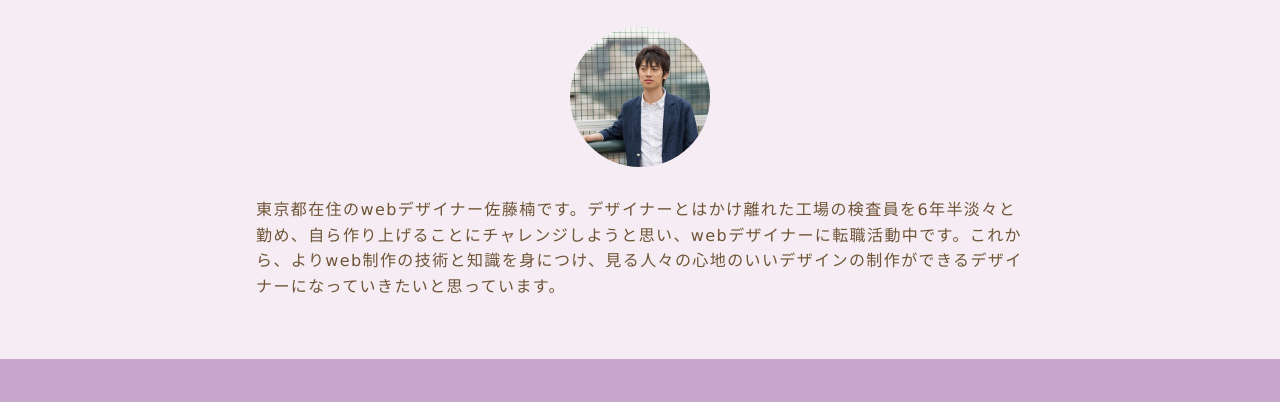
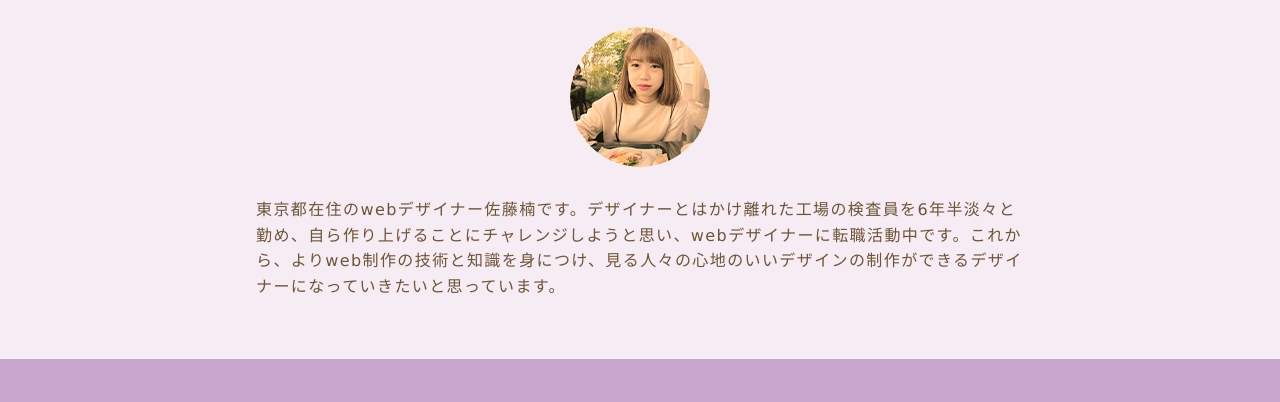
Before and after one commit to minapichaaaan/minapichaaaan.github.io, a plain HTML site: page index.html in a window 1280 px wide. Shown: the part 199-601 px from the top of the page. Drawn offline with nearby package versions, Linux system fonts and the light colour scheme.

Commit message:
chenge profile

```diff
--- a/index.html
+++ b/index.html
@@ -13,7 +13,7 @@
             <a href="#contact" class="button-contact"><i aria-label="お問い合わせ" class="fa fa-envelope-o"></i></a>
             <div class="profile">
                 <h1 class="site-title abel uppercase text-center">Web Designer <span>Minami Sato</span></h1>
-                <img src="./images/men.jpeg " alt="プロフィール写真" width="140" height="140" class="block-center profile-icon">
+                <img src="./images/profile.png " alt="プロフィール写真" width="140" height="140" class="block-center profile-icon">
                 <p>東京都在住のwebデザイナー佐藤楠です。デザイナーとはかけ離れた工場の検査員を6年半淡々と勤め、自ら作り上げることにチャレンジしようと思い、webデザイナーに転職活動中です。これから、よりweb制作の技術と知識を身につけ、見る人々の心地のいいデザインの制作ができるデザイナーになっていきたいと思っています。</p>
             </div>
         </header>
```
Also changed, not shown: images/men.jpeg (deleted), images/profile.png (added).
